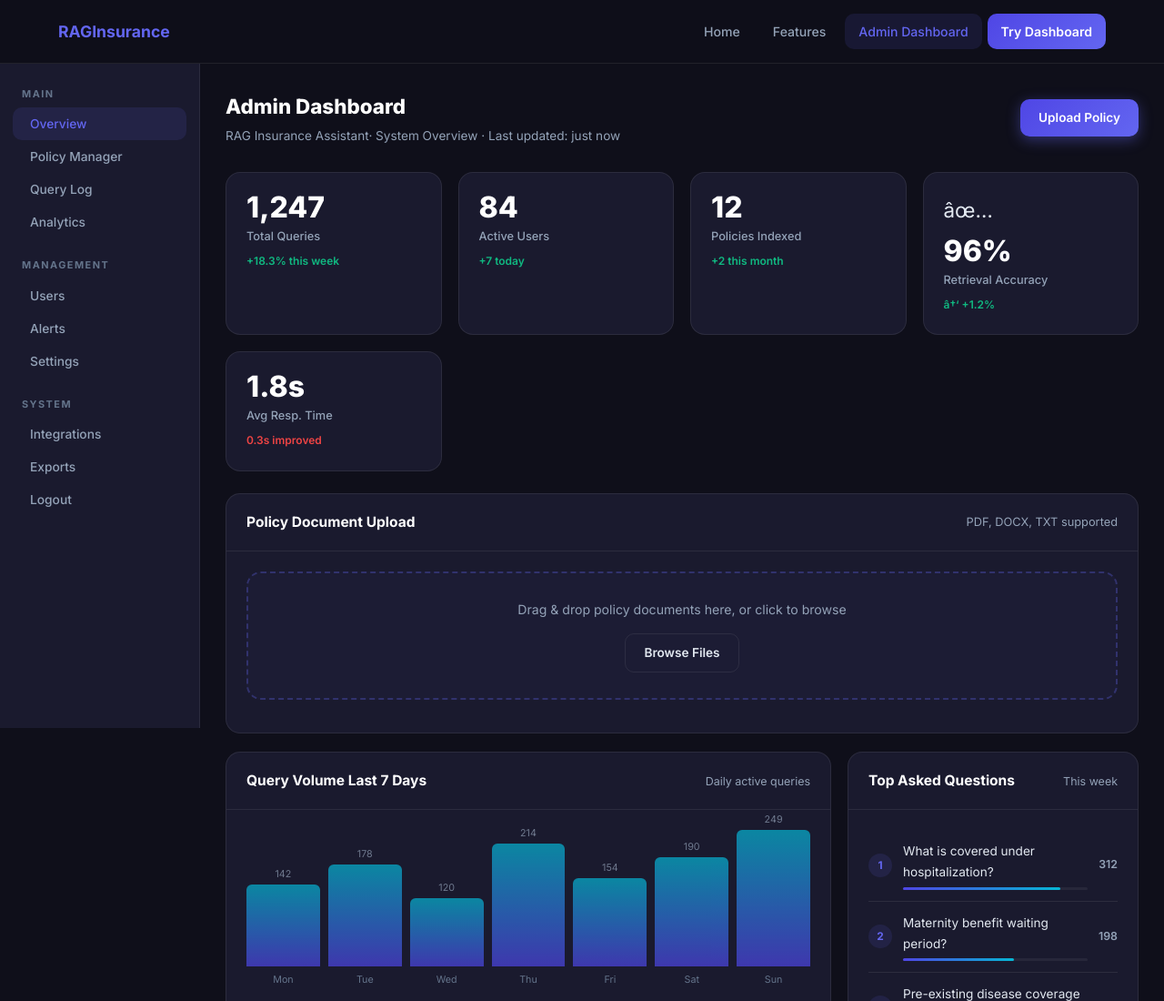
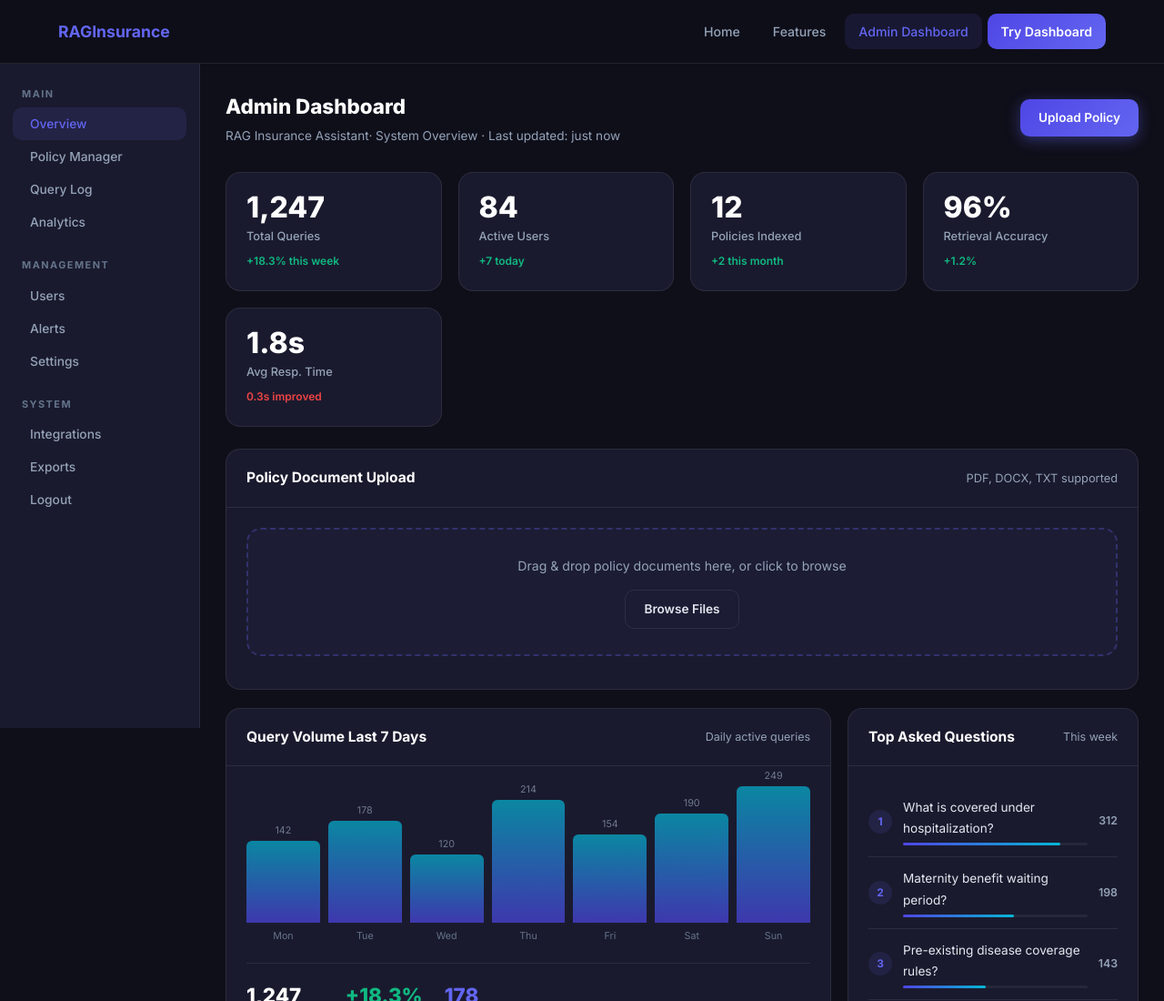
Before and after one commit to sonalloya/RAG-insurance-assistant, a plain HTML site: page frontend/admin.html in a window 1280 px wide. Shown: the top 1100 px of the page at 91% size. Drawn offline with Linux system fonts and the light colour scheme.

Commit message:
admin.html

```diff
--- a/frontend/admin.html
+++ b/frontend/admin.html
@@ -116,10 +116,10 @@
                         <div class="stat-change up">+2 this month</div>
                     </div>
                     <div class="stat-card">
-                        <div class="stat-icon">âœ…</div>
+                        <!-- <div class="stat-icon">âœ…</div> -->
                         <div class="stat-value">96%</div>
                         <div class="stat-label">Retrieval Accuracy</div>
-                        <div class="stat-change up">â†‘ +1.2%</div>
+                        <div class="stat-change up">+1.2%</div>
                     </div>
                     <div class="stat-card">
                         <!-- <div class="stat-icon">âš¡</div> -->
```
